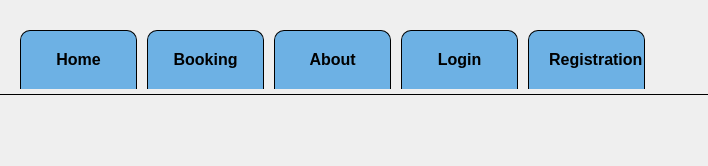
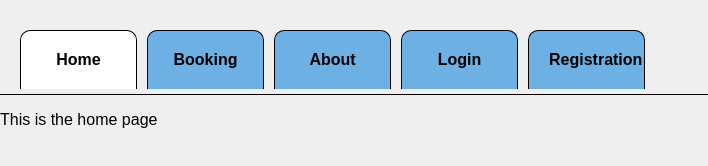
Before and after one commit to Tcompute2018/HTML-CSS-Javascript, a plain HTML site: page main.html in a window 1280 px wide. Shown: the whole page, without its empty margins (0-708 px from the left). Drawn offline with Linux system fonts and the light colour scheme.

Commit message:
Update main.html

```diff
--- a/main.html
+++ b/main.html
@@ -10,12 +10,15 @@
 <body>
     <div class = "nav_bar">
         <ul>
-            <li><a href="main.html">Home</a></li>
+            <li><a href="main.html" id ="onlink">Home</a></li>
             <li><a href="Booking.html">Booking</a></li>
             <li><a href="About.html">About</a></li>
             <li><a href="Registration.html">Login</a></li>
             <li><a href="Login.html">Registration</a></li>
         </ul>
     </div>
+    <div class = "main_container">
+        <p>This is the home page</p>
+    </div>
 </body>
 </html>
```
